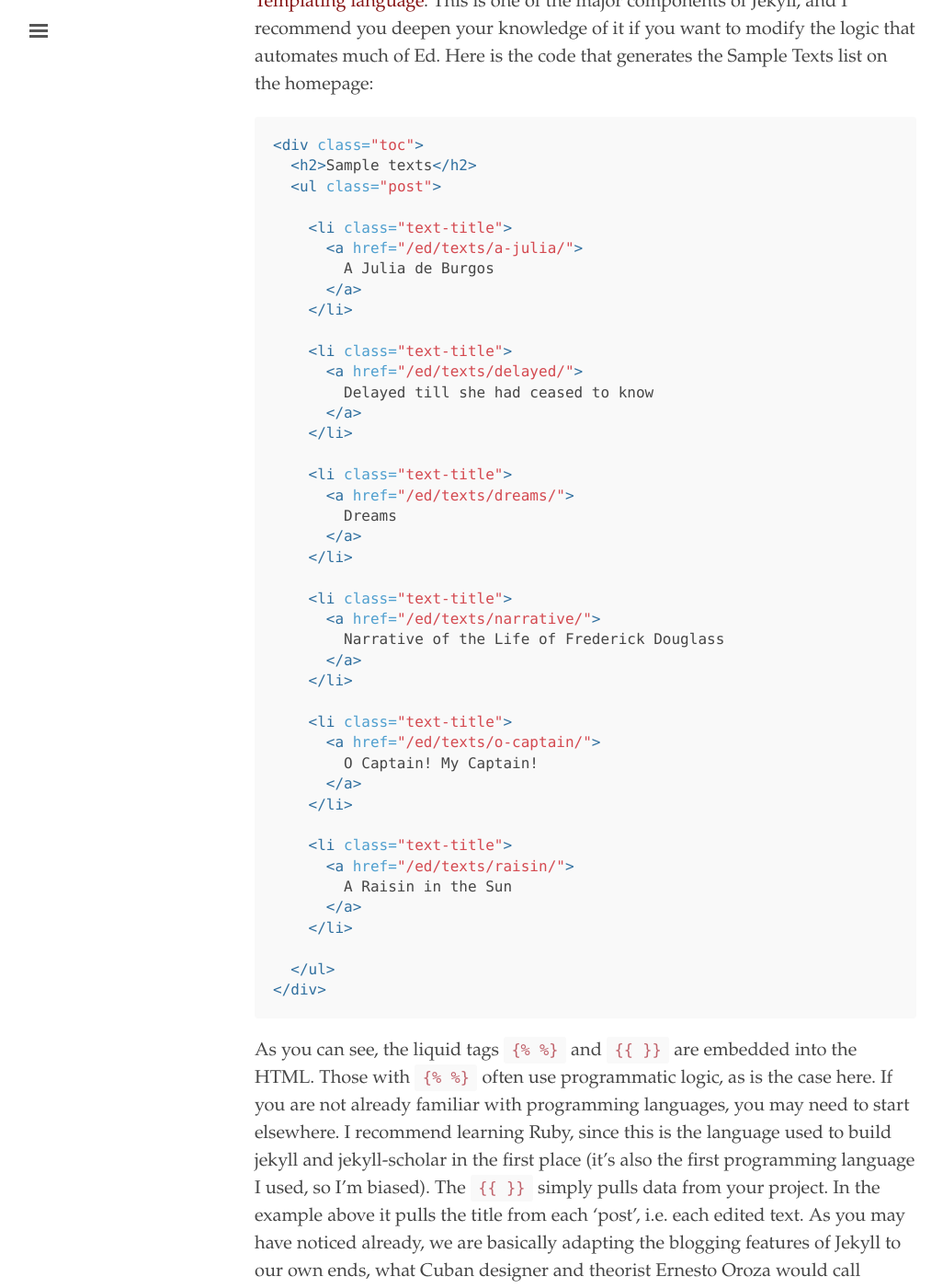
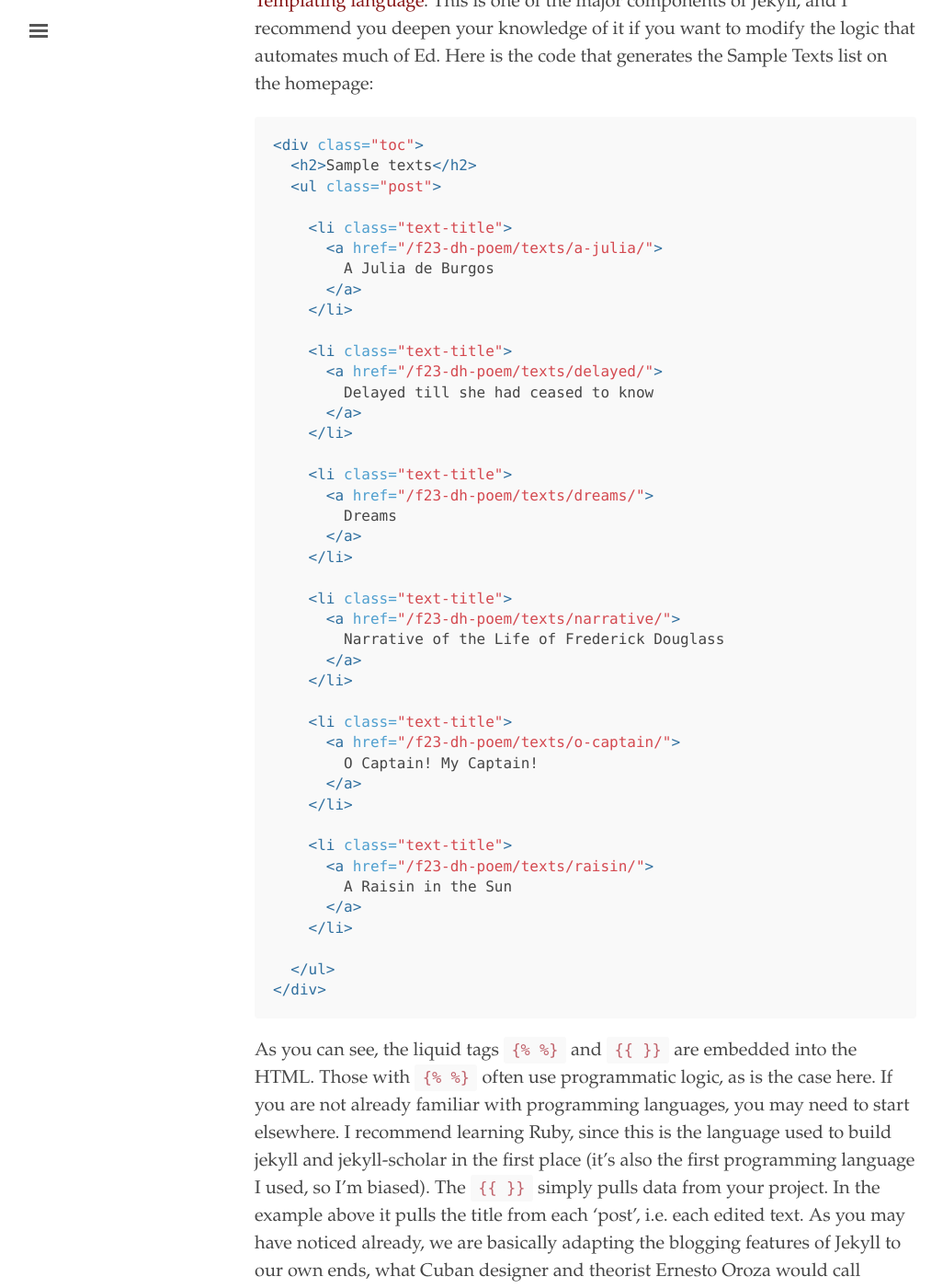
Before and after one commit to catchingkaren/f23-dh-poem, a Jekyll site: the page built from documentation.md, in a window 1280 px wide and 1400 px high, scrolled down 17712 px. Shown: the whole window at 92% size, without its empty margins (3-1029 px from the left). Built offline with Jekyll 4.4.1, drawn with Linux system fonts in a browser that asks for light colours; some of the changed text lies outside the part shown.

Commit message:
Changed title and baseurl

```diff
--- a/_config.yml
+++ b/_config.yml
@@ -1,11 +1,11 @@
 # Built with Jekyll 3.6.0
 
 # Setup
-title:               Ed.
-tagline:             'a jekyll theme for minimal editions'
+title:               F23 DH Tutorial.
+tagline:             'my poem'
 description:         'Ed is a Jekyll theme designed for textual editors based on minimal computing principles, and focused on legibility and flexibility.'
 url:                 'http://minicomp.github.io'
-baseurl:             '/ed'
+baseurl:             '/f23-dh-poem'
 
 # About/contact
 author:
```
